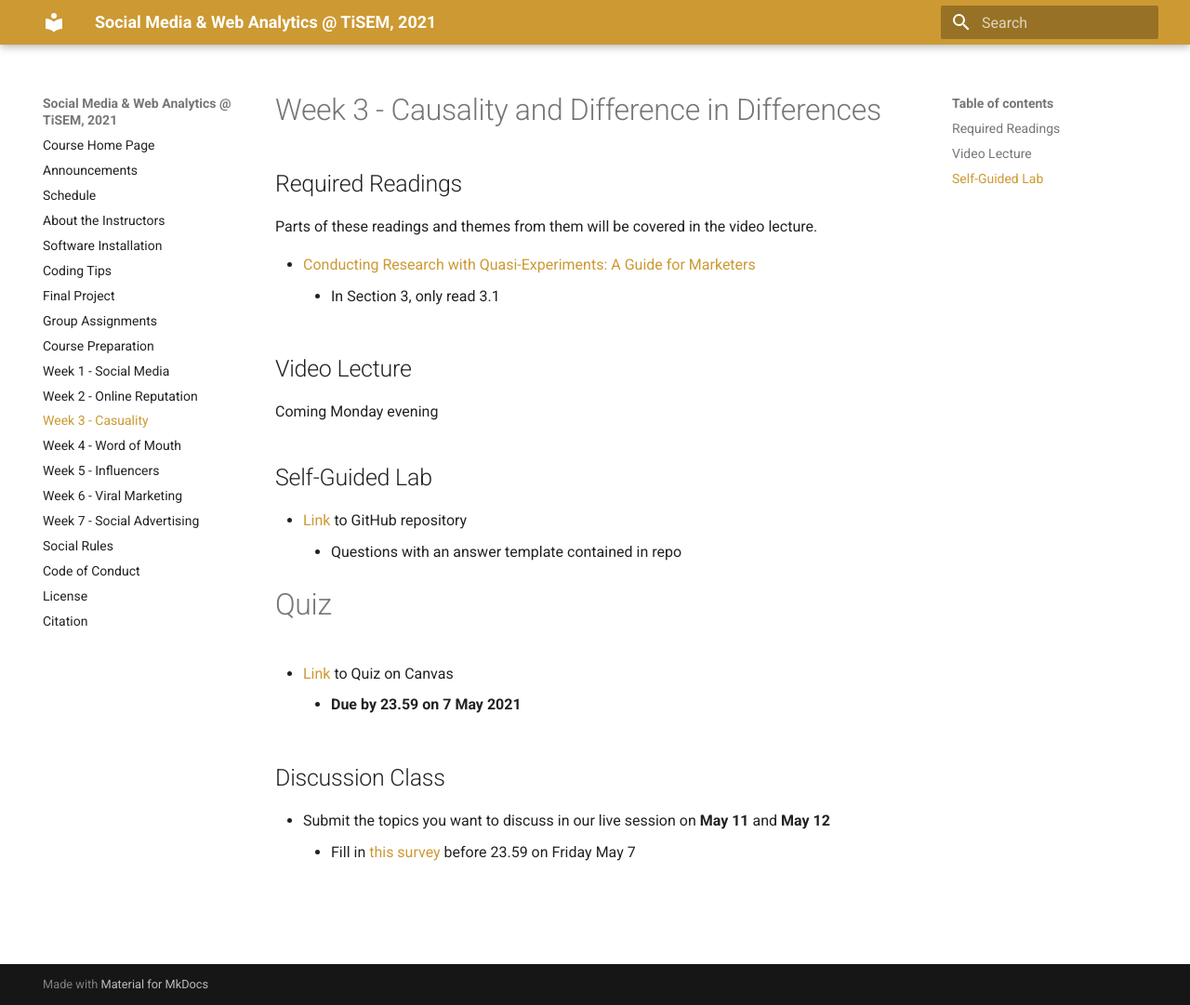
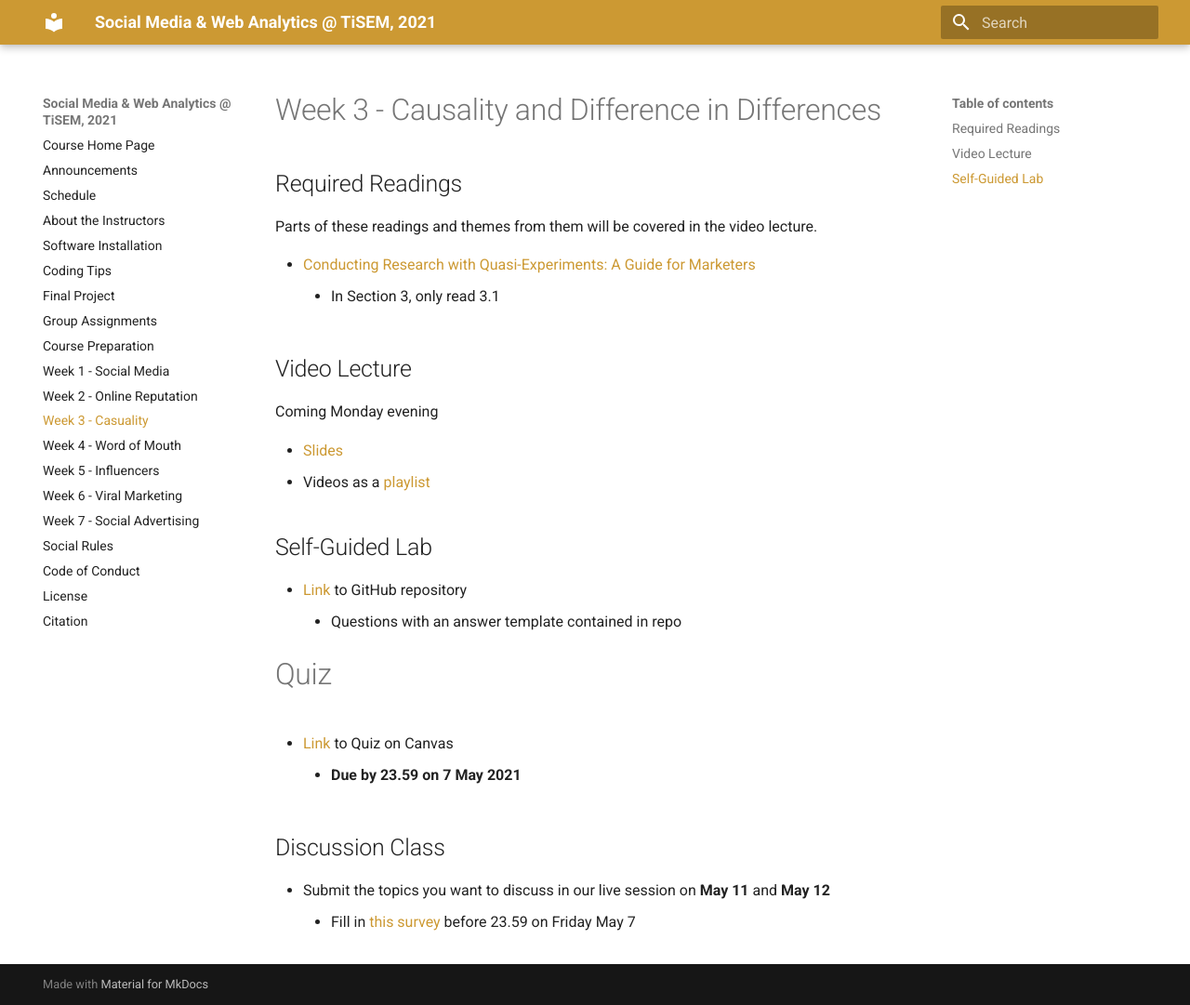
Before and after one commit to tisem-digital-marketing/2021-smwa, an MkDocs documentation site: the page built from docs/week_03.md, in a window 1280 px wide and 1081 px high. Shown: the whole window at 93% size. Built offline with MkDocs 1.6.1 and Material for MkDocs 9.7.7, drawn with Linux system fonts in a browser that asks for light colours; old or Windows-style settings are respelled for this version of MkDocs; some of the changed lines change nothing that is shown.

Commit message:
week 3 slides and video link

```diff
--- a/docs/week_03.md
+++ b/docs/week_03.md
@@ -11,8 +11,8 @@ Parts of these readings and themes from them will be covered in the video lectur
 
 Coming Monday evening
 
-<!-- * [Slides][lecture-slides-03]
-* Videos as a [playlist](https://www.youtube.com/watch?v=X4c4-v1ZMeE&list=PL9QkA7C7GRGVPT7CpH90Y8Om79iA26grc) -->
+* [Slides][lecture-slides-03]
+* Videos as a [playlist](https://www.youtube.com/watch?v=rgMEMeiGETk&list=PL9QkA7C7GRGWAnmrkW5cFjbN-kkqWuVrX)
 
 ## Self-Guided Lab
 
@@ -31,6 +31,7 @@ Coming Monday evening
 
 [goldfarb-tucker]: https://papers.ssrn.com/sol3/papers.cfm?abstract_id=2420920
 
+[lecture-slides-03]: ../assets/lectures/week-03/week-03-slides.pdf
 [quiz-03]: https://tilburguniversity.instructure.com/courses/7508/quizzes
 [lab-03]: https://github.com/tisem-digital-marketing/smwa-lab-03
 [week03-survey]: https://forms.gle/2debm9jfAgh34ovFA
```
Also changed, not shown: 1 other file.
